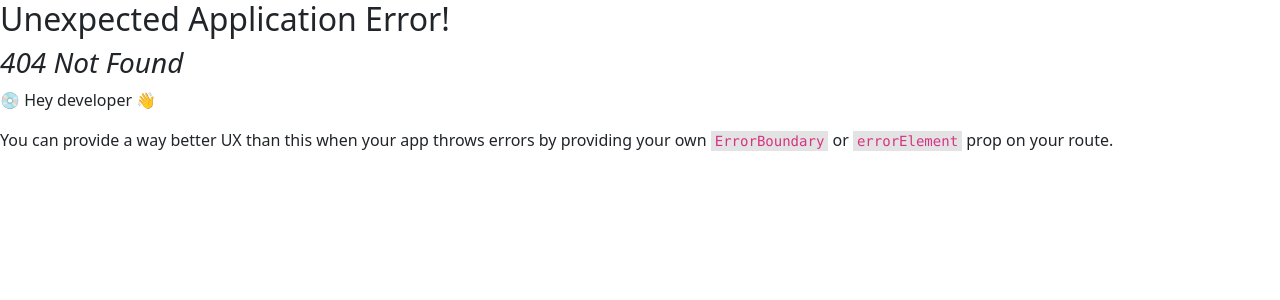
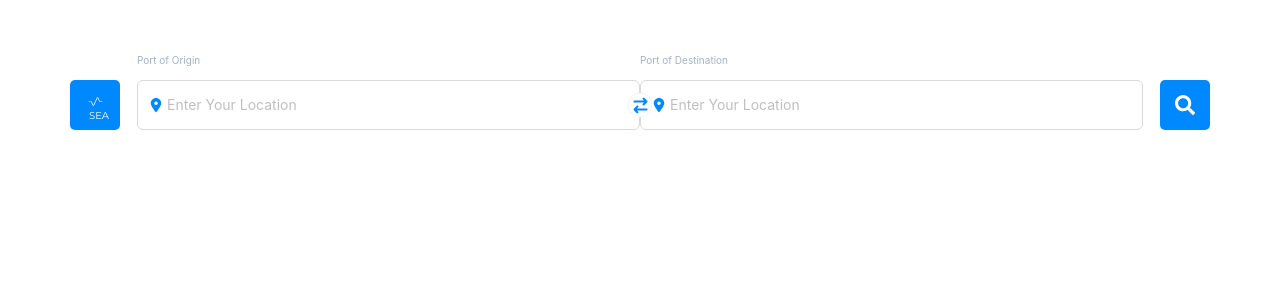
Before and after one commit to Tasniasamia/Login_web, a React (Vite) app: page /shipping in a window 1280 px wide. Before the commit this address had no page. Shown: the top 300 px of the page. Built offline with nearby package versions, Linux system fonts and the light colour scheme.

Commit message:
shipping address

```diff
--- a/app.scss
+++ b/app.scss
@@ -255,3 +255,56 @@
 .icon-direction {
 //   position: static !important;
 }
+
+.sea{
+  font-family: "Montserrat";
+  background-color: #0088ff;
+  color: white;
+  width: 50px;
+  height: 50px;
+  padding: 13px 8px 8px;
+  display: inline-flex;
+  flex-direction: column;
+  align-items: center;
+  column-gap: 12px;
+  cursor: pointer;
+  font-weight: 500;
+  font-size: 10px;
+  line-height: 12px;
+  text-transform: uppercase;
+  border-radius: 5px;
+}
+.search{
+  font-family: "Montserrat";
+  background-color: #0088ff;
+  color: white;
+  width: 50px;
+  height: 50px;
+  display: flex;
+  align-items: center;
+  justify-content: center;
+  cursor: pointer;
+  border-radius: 5px;
+}
+.formInput{
+  height:50px!important;
+}
+.origin-destination{
+  height: fit-content!important;
+  .ant-form-item {
+    margin-bottom: 0px !important;
+    }
+}
+
+.directionbutton{
+	cursor: pointer;
+	width: 25px;
+	height: 25px;
+	border-radius: 50%;
+	border: 1px solid #eef4fb;
+	background-color: #fff;
+  display: flex;
+  align-items: center;
+  justify-content: center;
+
+}
--- a/src/main.jsx
+++ b/src/main.jsx
@@ -24,6 +24,7 @@ import Home from "./routes/home";
 import Home2 from "./routes/home2";
 import Product_Details from "./routes/product-details";
 import Home3 from "./routes/home3";
+import Shipping from "./routes/shipping";
 const router = createBrowserRouter([
   {
     path: "/",
@@ -54,6 +55,10 @@ const router = createBrowserRouter([
       {
         path:'/home3',
         element:<Home3/>
+      },
+      {
+        path:"/shipping",
+        element:<Shipping/>
       }
     ]
   },
--- /dev/null
+++ b/src/routes/shipping.jsx
@@ -0,0 +1,40 @@
+import { Form, Input } from 'antd';
+import React from 'react';
+import { CiWavePulse1 } from "react-icons/ci";
+import { FaSearch } from "react-icons/fa";
+import { FaLocationDot } from "react-icons/fa6";
+import { FaArrowRightArrowLeft } from "react-icons/fa6";
+
+const Shipping = () => {
+    return (
+        <div className='container mt-5 mx-auto  origin-destination 'style={{position:"relative",zIndex:10}}>
+                    <div className='directionbutton position-absolute  'style={{position:"absolute",left:"50%",top:"70%",bottom:"50%",right:"50%",transform:"translate(-50%,-50%)",zIndex:20}}><FaArrowRightArrowLeft style={{color:"#08f"}}/></div>
+
+            <Form className='d-flex align-items-end'layout='vertical'>
+
+            <div className='sea 'style={{position:"absolute",left:0}}>
+                <CiWavePulse1 style={{fontSize:"25px"}}/>
+                <span className="ms-2">SEA</span>
+            </div>
+
+                <div className='w-50 '>
+                    <Form.Item className='w-full' name="location"label={(<span style={{color:"#a1b3c8",fontSize:"10px"}}>Port of Origin</span>)} style={{marginLeft:"55px"}}>
+                    <Input prefix={<FaLocationDot style={{color:"#08f"}} />} placeholder="Enter Your Location" name="location" className='formInput'/>
+                    </Form.Item>
+
+                </div>
+                <div className='w-50  origin-desitination'>
+                <Form.Item name="location"label={(<span style={{color:"#a1b3c8",fontSize:"10px"}}>Port of Destination</span>)}style={{marginRight:"55px"}}>
+                <Input prefix={<FaLocationDot style={{color:"#08f"}} />} placeholder="Enter Your Location" name="location"className='formInput'/>
+                    </Form.Item>                </div>
+
+
+                    <div className='search 'style={{position:"absolute",right:0}}>
+                <FaSearch style={{fontSize:"20px"}}/>
+            </div>
+            </Form>
+        </div>
+    );
+};
+
+export default Shipping;
```
Also changed, not shown: 1 other file (tests, documents, lock files or other folders).
